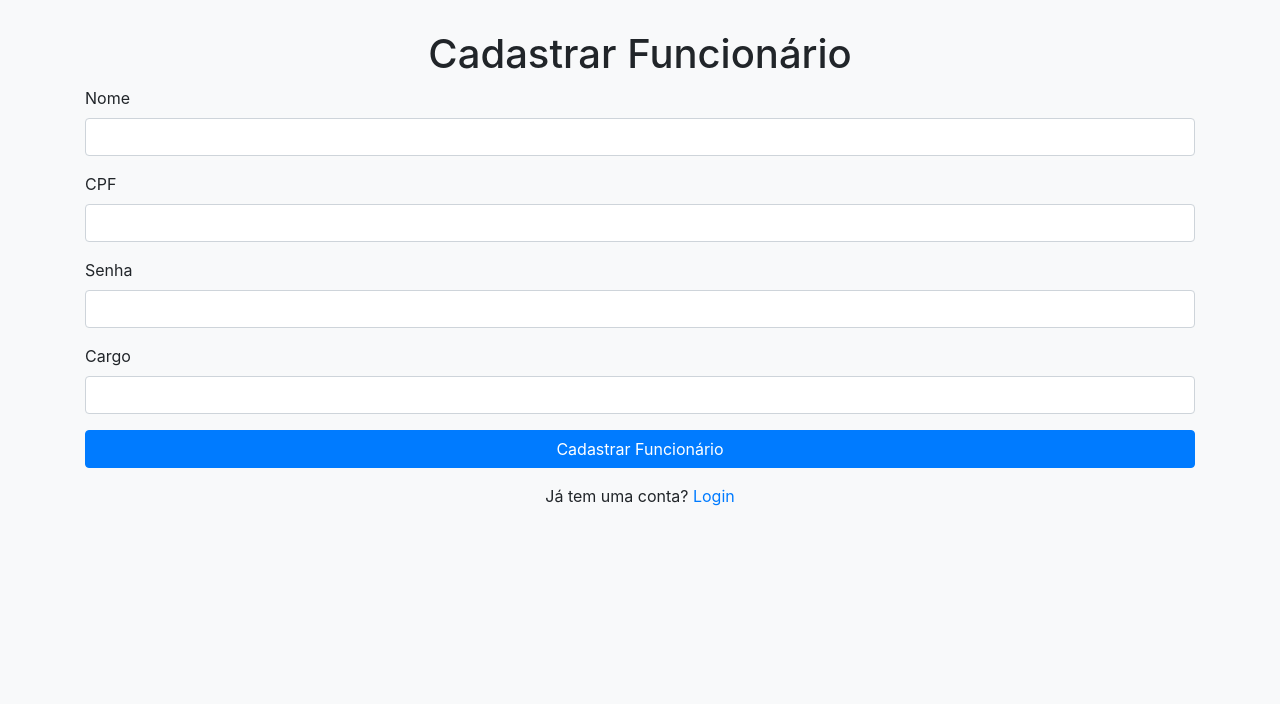
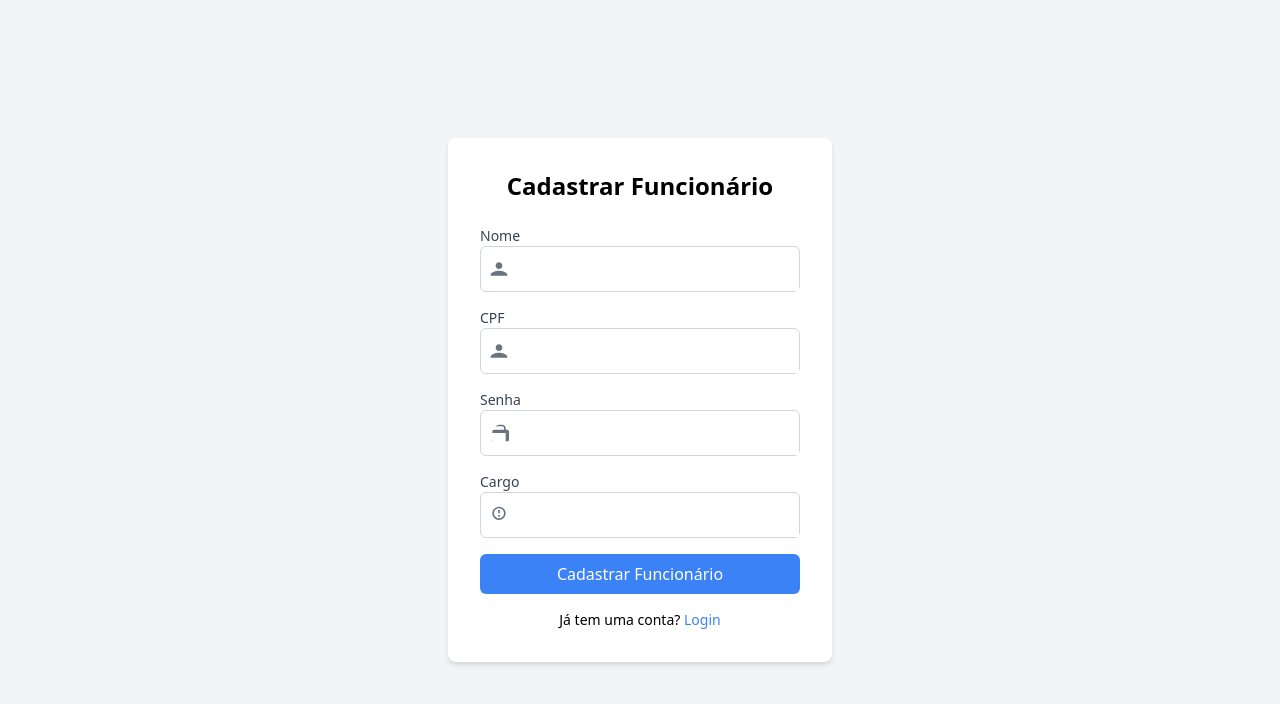
Before and after one commit to AntonioFernando0/registradordepontos, a website: page public/cadastro.html in a window 1280 px wide. Drawn offline with nearby package versions, Linux system fonts and the light colour scheme.

Commit message:
Vendo se o Tailwind é melhor
Verificando se o Tailwind é melhor.

```diff
--- a/public/cadastro.html
+++ b/public/cadastro.html
@@ -4,44 +4,67 @@
     <meta charset="UTF-8">
     <meta name="viewport" content="width=device-width, initial-scale=1.0">
     <title>Cadastrar Funcionário</title>
-    <link href="https://stackpath.bootstrapcdn.com/bootstrap/4.3.1/css/bootstrap.min.css" rel="stylesheet">
+    <link href="https://cdn.jsdelivr.net/npm/tailwindcss@2.2.19/dist/tailwind.min.css" rel="stylesheet">
     <style>
         body {
             background-color: #f8f9fa;
         }
-        .container {
-            margin-top: 30px;
-        }
     </style>
 </head>
-<body>
+<body class="bg-gray-100 flex items-center justify-center min-h-screen">
 
-    <div class="container">
-        <h1 class="text-center">Cadastrar Funcionário</h1>
+    <div class="bg-white p-8 rounded-lg shadow-md w-full max-w-sm">
+        <h1 class="text-center text-2xl font-semibold mb-6">Cadastrar Funcionário</h1>
         <form id="form-cadastro-funcionario">
-            <div class="form-group">
-                <label for="nome">Nome</label>
-                <input type="text" id="nome" class="form-control" required>
+            <div class="mb-4">
+                <label for="nome" class="block text-sm font-medium text-gray-700">Nome</label>
+                <div class="flex items-center border border-gray-300 rounded-md">
+                    <span class="p-2 text-gray-500">
+                        <svg class="w-5 h-5" fill="currentColor" viewBox="0 0 24 24" aria-hidden="true">
+                            <path d="M12 12c2.209 0 4-1.791 4-4s-1.791-4-4-4-4 1.791-4 4 1.791 4 4 4zm0 2c-3.313 0-10 1.672-10 5v1h20v-1c0-3.328-6.687-5-10-5z"/>
+                        </svg>
+                    </span>
+                    <input type="text" id="nome" class="mt-1 block w-full p-2 border-0 focus:ring focus:ring-blue-300" required>
+                </div>
             </div>
-            <div class="form-group">
-                <label for="cpf-novo">CPF</label>
-                <input type="text" id="cpf-novo" class="form-control" required>
+            <div class="mb-4">
+                <label for="cpf-novo" class="block text-sm font-medium text-gray-700">CPF</label>
+                <div class="flex items-center border border-gray-300 rounded-md">
+                    <span class="p-2 text-gray-500">
+                        <svg class="w-5 h-5" fill="currentColor" viewBox="0 0 24 24" aria-hidden="true">
+                            <path d="M12 12c2.209 0 4-1.791 4-4s-1.791-4-4-4-4 1.791-4 4 1.791 4 4 4zm0 2c-3.313 0-10 1.672-10 5v1h20v-1c0-3.328-6.687-5-10-5z"/>
+                        </svg>
+                    </span>
+                    <input type="text" id="cpf-novo" class="mt-1 block w-full p-2 border-0 focus:ring focus:ring-blue-300" required>
+                </div>
             </div>
-            <div class="form-group">
-                <label for="senha-nova">Senha</label>
-                <input type="password" id="senha-nova" class="form-control" required>
+            <div class="mb-4">
+                <label for="senha-nova" class="block text-sm font-medium text-gray-700">Senha</label>
+                <div class="flex items-center border border-gray-300 rounded-md">
+                    <span class="p-2 text-gray-500">
+                        <svg class="w-5 h-5" fill="currentColor" viewBox="0 0 24 24" aria-hidden="true">
+                            <path d="M12 2c-2.209 0-4 1.791-4 4v2h-2c-1.104 0-2 .896-2 2v10c0 1.104.896 2 2 2h16c1.104 0 2-.896 2-2V10c0-1.104-.896-2-2-2h-2V6c0-2.209-1.791-4-4-4h-4zm0 2h4c1.104 0 2 .896 2 2v2h-10V6c0-1.104.896-2 2-2zm-8 8h16v10H4V12z"/>
+                        </svg>
+                    </span>
+                    <input type="password" id="senha-nova" class="mt-1 block w-full p-2 border-0 focus:ring focus:ring-blue-300" required>
+                </div>
             </div>
-            <div class="form-group">
-                <label for="cargo">Cargo</label>
-                <input type="text" id="cargo" class="form-control" required>
+            <div class="mb-4">
+                <label for="cargo" class="block text-sm font-medium text-gray-700">Cargo</label>
+                <div class="flex items-center border border-gray-300 rounded-md">
+                    <span class="p-2 text-gray-500">
+                        <svg class="w-5 h-5" fill="currentColor" viewBox="0 0 24 24" aria-hidden="true">
+                            <path d="M12 2c-4.418 0-8 3.582-8 8 0 4.418 3.582 8 8 8s8-3.582 8-8c0-4.418-3.582-8-8-8zm0 14c-3.313 0-6-2.687-6-6s2.687-6 6-6 6 2.687 6 6-2.687 6-6 6zm-1-10h2v4h-2zm0 6h2v2h-2z"/>
+                        </svg>
+                    </span>
+                    <input type="text" id="cargo" class="mt-1 block w-full p-2 border-0 focus:ring focus:ring-blue-300" required>
+                </div>
             </div>
-            <button type="submit" class="btn btn-primary btn-block">Cadastrar Funcionário</button>
+            <button type="submit" class="w-full bg-blue-500 text-white p-2 rounded-md hover:bg-blue-600 transition duration-200">Cadastrar Funcionário</button>
         </form>
-        <p class="text-center mt-3">Já tem uma conta? <a href="login.html">Login</a></p>
+        <p class="text-center mt-4 text-sm">Já tem uma conta? <a href="login.html" class="text-blue-500 hover:underline">Login</a></p>
     </div>
 
-    <script src="https://code.jquery.com/jquery-3.3.1.slim.min.js"></script>
-    <script src="https://stackpath.bootstrapcdn.com/bootstrap/4.3.1/js/bootstrap.min.js"></script>
     <script>
         document.getElementById('form-cadastro-funcionario').addEventListener('submit', async function(event) {
             event.preventDefault();
```
Also changed, not shown: public/login.html (+29 -17 lines), public/relatorio.html (+39 -27 lines).
